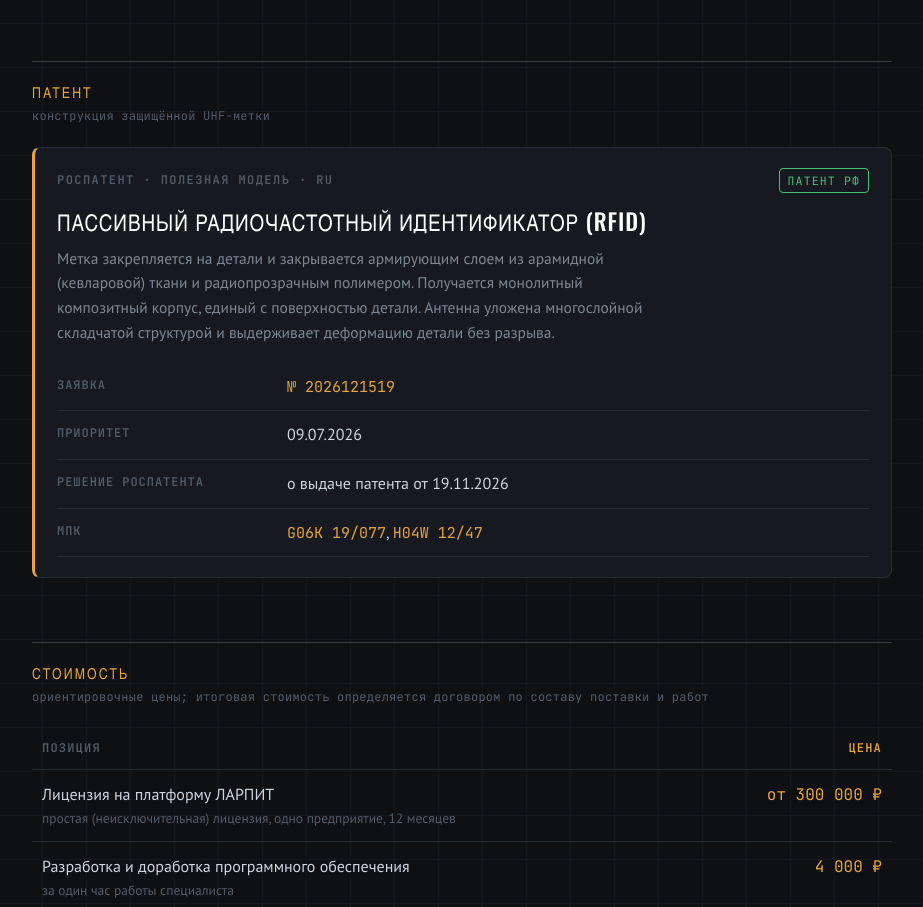
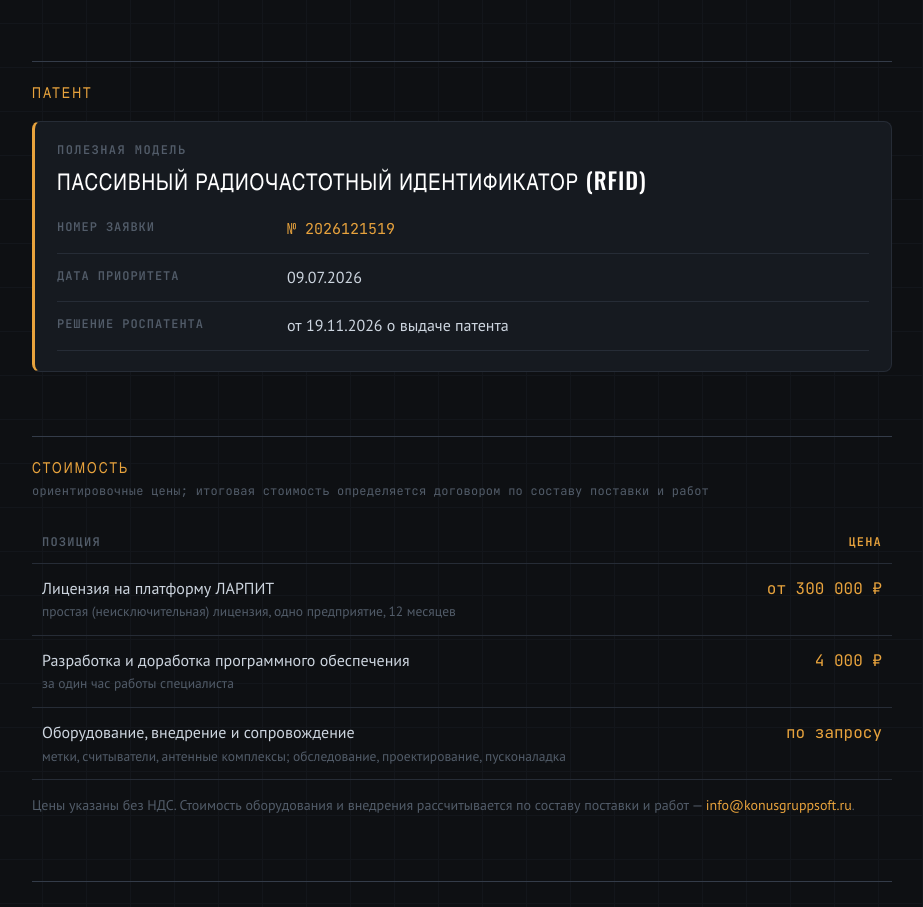
Before and after one commit to semedal/konusgruppsoft-site, a plain HTML site: page index.html in a window 1280 px wide. Shown: the part 1473-2380 px from the top of the page, without its empty margins (178-1101 px from the left). Drawn offline with nearby package versions, Linux system fonts and the light colour scheme.

Commit message:
Патент: минимум сведений

```diff
--- a/index.html
+++ b/index.html
@@ -89,11 +89,9 @@
 
     /* патент: карточка-«охранный документ» */
     .patent{border:1px solid var(--line);border-left:3px solid var(--amber);border-radius:8px;background:var(--panel);padding:20px 22px}
-    .patent .pt-head{display:flex;justify-content:space-between;align-items:center;gap:12px;flex-wrap:wrap;margin-bottom:14px}
-    .patent .pt-kind{font:600 12px/1.4 var(--font-mono);letter-spacing:.12em;text-transform:uppercase;color:var(--text-faint)}
+    .patent .pt-kind{display:block;margin-bottom:8px;font:600 12px/1.4 var(--font-mono);letter-spacing:.12em;text-transform:uppercase;color:var(--text-faint)}
     .patent .pt-title{display:block;font:500 clamp(19px,3vw,23px)/1.25 var(--font-display);letter-spacing:.04em;text-transform:uppercase;color:#fff;margin-bottom:10px}
-    .patent p{color:var(--text-dim);font-size:15.5px;max-width:72ch}
-    .patent .info{margin-top:18px;grid-template-columns:230px 1fr}
+    .patent .info{margin-top:10px;grid-template-columns:230px 1fr}
     @media(max-width:680px){.patent .info{grid-template-columns:1fr}}
     .patent .info dd{color:var(--text)}
 
@@ -203,19 +201,14 @@
       </section>
 
       <section class="section" id="patent">
-        <h2>Патент<small>конструкция защищённой UHF-метки</small></h2>
+        <h2>Патент</h2>
         <div class="patent">
-          <div class="pt-head">
-            <span class="pt-kind">Роспатент · полезная модель · RU</span>
-            <span class="ok">Патент РФ</span>
-          </div>
+          <span class="pt-kind">Полезная модель</span>
           <b class="pt-title">Пассивный радиочастотный идентификатор (RFID)</b>
-          <p>Метка закрепляется на детали и закрывается армирующим слоем из арамидной (кевларовой) ткани и радиопрозрачным полимером. Получается монолитный композитный корпус, единый с поверхностью детали. Антенна уложена многослойной складчатой структурой и выдерживает деформацию детали без разрыва.</p>
           <dl class="info">
-            <dt>Заявка</dt><dd><code>№ 2026121519</code></dd>
-            <dt>Приоритет</dt><dd>09.07.2026</dd>
-            <dt>Решение Роспатента</dt><dd>о выдаче патента от 19.11.2026</dd>
-            <dt>МПК</dt><dd><code>G06K 19/077</code>, <code>H04W 12/47</code></dd>
+            <dt>Номер заявки</dt><dd><code>№ 2026121519</code></dd>
+            <dt>Дата приоритета</dt><dd>09.07.2026</dd>
+            <dt>Решение Роспатента</dt><dd>от 19.11.2026 о выдаче патента</dd>
           </dl>
         </div>
       </section>
```
